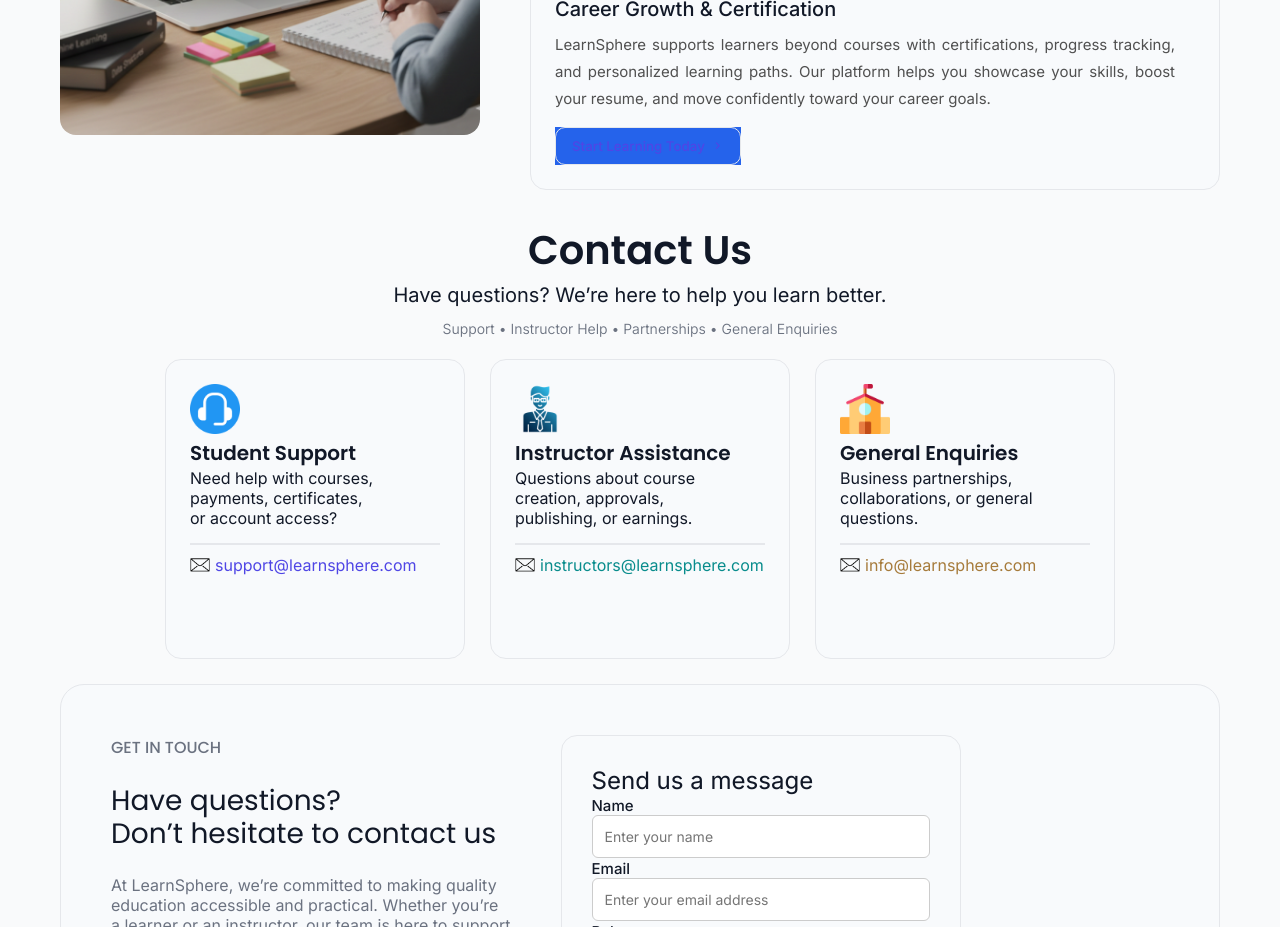
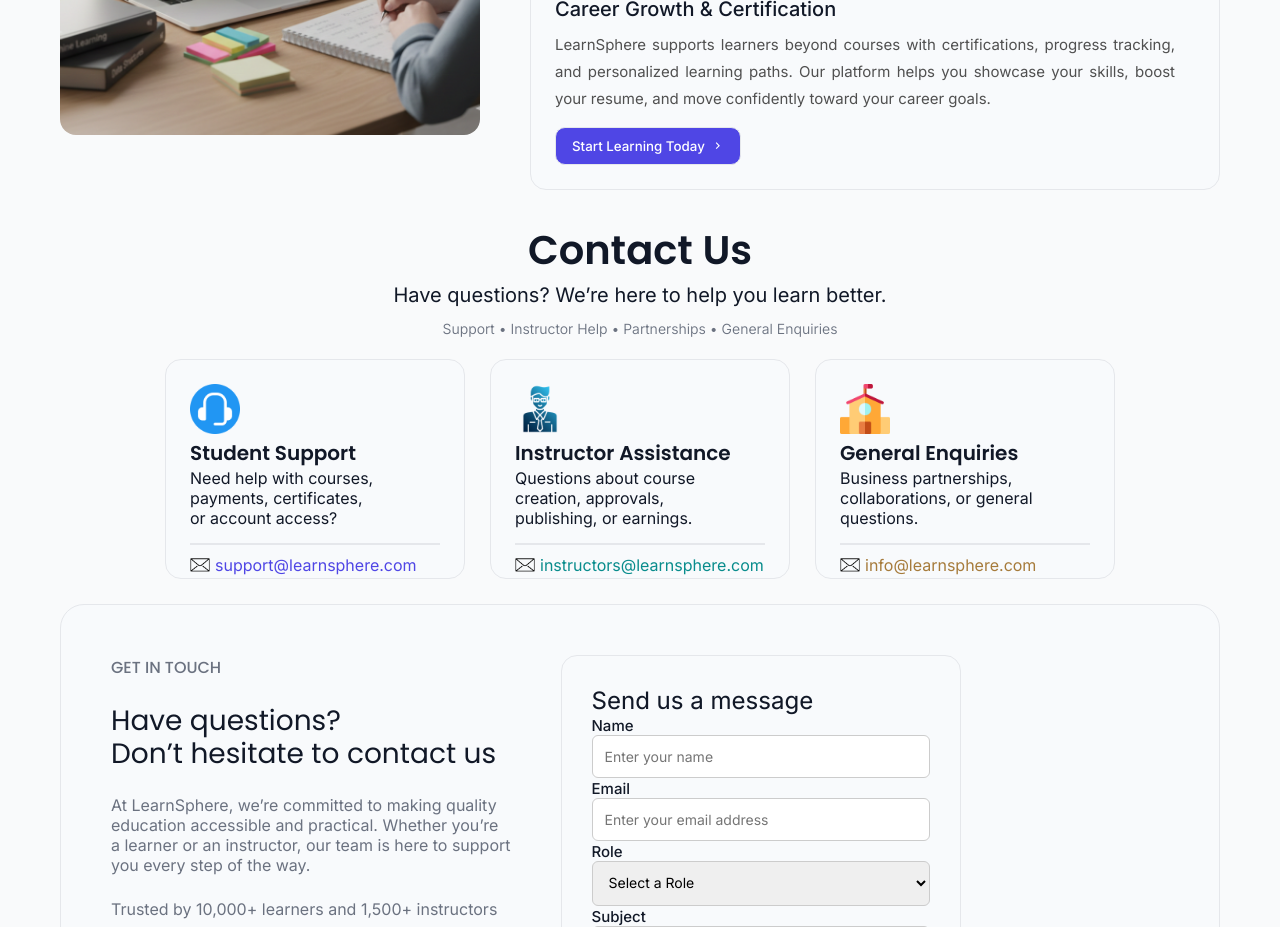
Before and after one commit to VishnuBharathi11/LearnSphere, a React (Vite) app in the folder LS-frontend/: page / in a window 1280 px wide. Shown: the part 3020-3947 px from the top of the page. Built offline with nearby package versions, Linux system fonts and the light colour scheme; a web font is replaced by a local one.

Commit message:
pull request

```diff
--- a/LS-frontend/src/pages/Public/About/About.jsx
+++ b/LS-frontend/src/pages/Public/About/About.jsx
@@ -87,7 +87,7 @@
                 paths. Our platform helps you showcase your skills, boost your
                 resume, and move confidently toward your career goals.
               </div>
-              <div className="ab-btn primary">
+              <div className="ab-btn ab-primary">
                 <button onClick={()=>navigate("/courses?source=cta")}>
                   Start Learning Today <MdOutlineKeyboardArrowRight />
                 </button>
--- a/LS-frontend/src/pages/Public/BrowseCourses/BrowseCourses.jsx
+++ b/LS-frontend/src/pages/Public/BrowseCourses/BrowseCourses.jsx
@@ -56,7 +56,6 @@
             onChange={(e) => setCategory(e.target.value)}
           >
             <option >All</option>
-            <option >Category</option>
             <option >Web Development</option>
             <option >UI/Ux Design</option>
             <option >Data Science</option>
--- a/LS-frontend/src/pages/Public/Contact/Contact.jsx
+++ b/LS-frontend/src/pages/Public/Contact/Contact.jsx
@@ -78,7 +78,7 @@
               Need help with courses, <br /> payments, certificates, <br /> or
               account access?
             </div>
-            <div className="ct-card-link ">
+            <div className="ct-card-email ">
               {" "}
               <img src={email} /> support@learnsphere.com
             </div>
@@ -94,7 +94,7 @@
               Questions about course <br /> creation, approvals, <br />{" "}
               publishing, or earnings.
             </div>
-            <div className="ct-card-link ct-primary">
+            <div className="ct-card-email ct-primary">
               {" "}
               <img src={email} /> instructors@learnsphere.com
             </div>
@@ -110,7 +110,7 @@
               Business partnerships, <br /> collaborations, or general
               questions.
             </div>
-            <div className="ct-card-link ct-secondary">
+            <div className="ct-card-email ct-secondary">
               {" "}
               <img src={email} /> info@learnsphere.com
             </div>
--- a/LS-frontend/src/pages/Public/Contact/Contact.scss
+++ b/LS-frontend/src/pages/Public/Contact/Contact.scss
@@ -95,7 +95,7 @@
 .ct-card {
   @include card-base;
   width: 300px;
-  height: 300px;
+  height: 220px;
   font-family: $contact-font-primary;
 
   &-icon img {
@@ -114,7 +114,7 @@
     padding-bottom: 15px;
   }
 
-  &-link {
+  &-email {
     @include flex-row(5px);
     align-items: center;
     margin-top: 10px;
```
